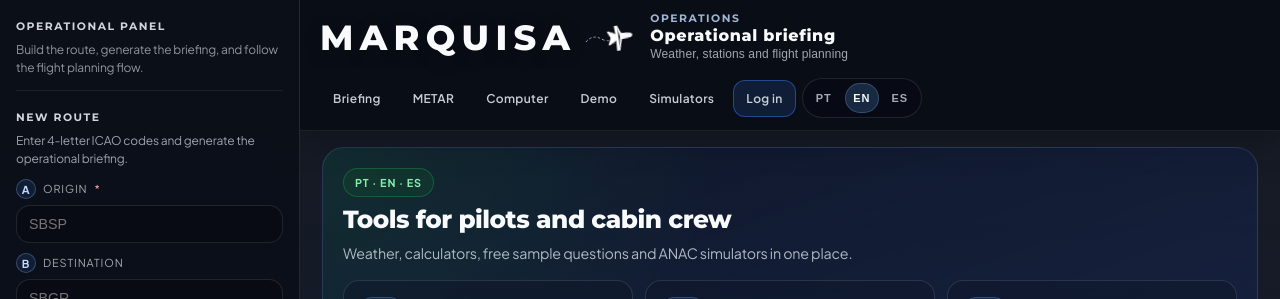
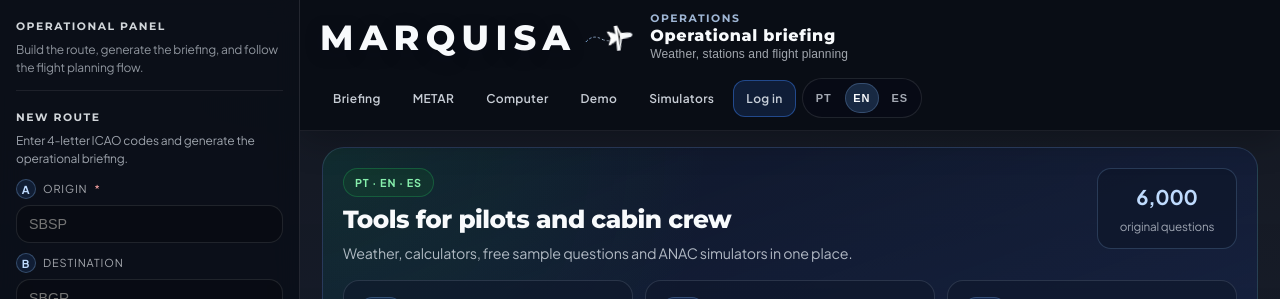
Before and after one commit to viniciusvmarques/flight-plan, a React (Vite) app in the folder frontend/: page /#simulados in a window 1280 px wide. Shown: the top 299 px of the page. Built offline with nearby package versions, Linux system fonts and the light colour scheme; no server answers.

Commit message:
Show questions bank metric only on home hub

```diff
--- a/frontend/src/components/HomeHub.jsx
+++ b/frontend/src/components/HomeHub.jsx
@@ -16,6 +16,18 @@
 export default function HomeHub() {
     const nav = useNavigate();
     const { t } = useI18n();
+    const [questionsBank, setQuestionsBank] = useState(DEFAULT_QUESTIONS_BANK);
+
+    useEffect(() => {
+        fetch(`${API}/api/public/stats`)
+            .then((r) => (r.ok ? r.json() : null))
+            .then((data) => {
+                if (data?.questionsBank > 0) {
+                    setQuestionsBank(data.questionsBank);
+                }
+            })
+            .catch(() => null);
+    }, []);
 
     return (
         <section className="home-hub" aria-label={t("hub.title")}>
@@ -24,6 +36,12 @@
                     <span className="home-hub-badge">{t("hub.badge")}</span>
                     <h2>{t("hub.title")}</h2>
                     <p>{t("hub.subtitle")}</p>
+                </div>
+                <div className="home-hub-metrics home-hub-metrics--single">
+                    <div className="home-hub-metric">
+                        <strong>{questionsBank.toLocaleString()}</strong>
+                        <span>{t("hub.metricQuestions")}</span>
+                    </div>
                 </div>
             </div>
 
--- a/frontend/src/styles/ux-polish.css
+++ b/frontend/src/styles/ux-polish.css
@@ -256,6 +256,10 @@
     display: flex;
     flex-wrap: wrap;
     gap: 10px;
+}
+
+.home-hub-metrics--single .home-hub-metric {
+    min-width: 140px;
 }
 
 .home-hub-metric {
```
